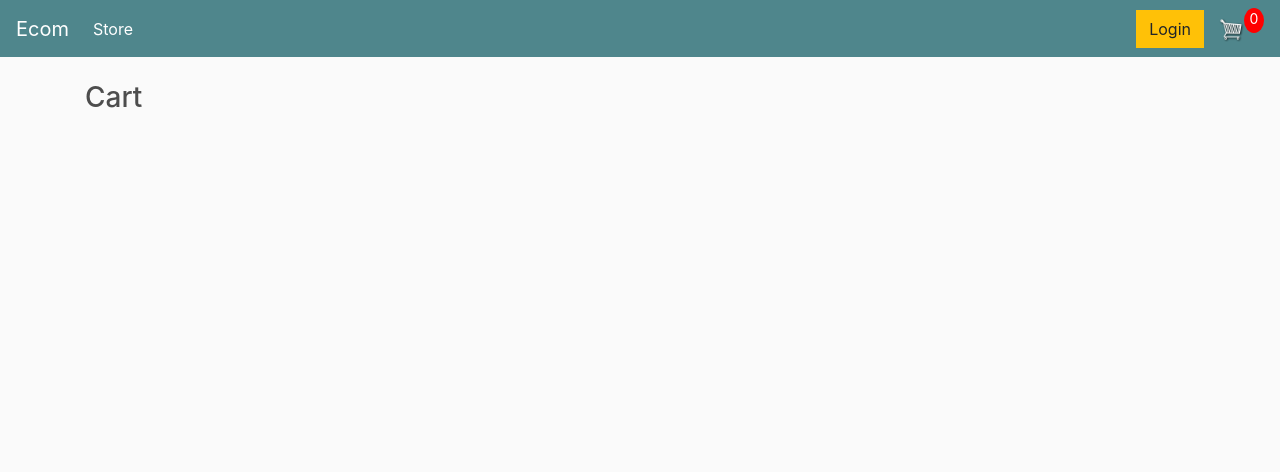
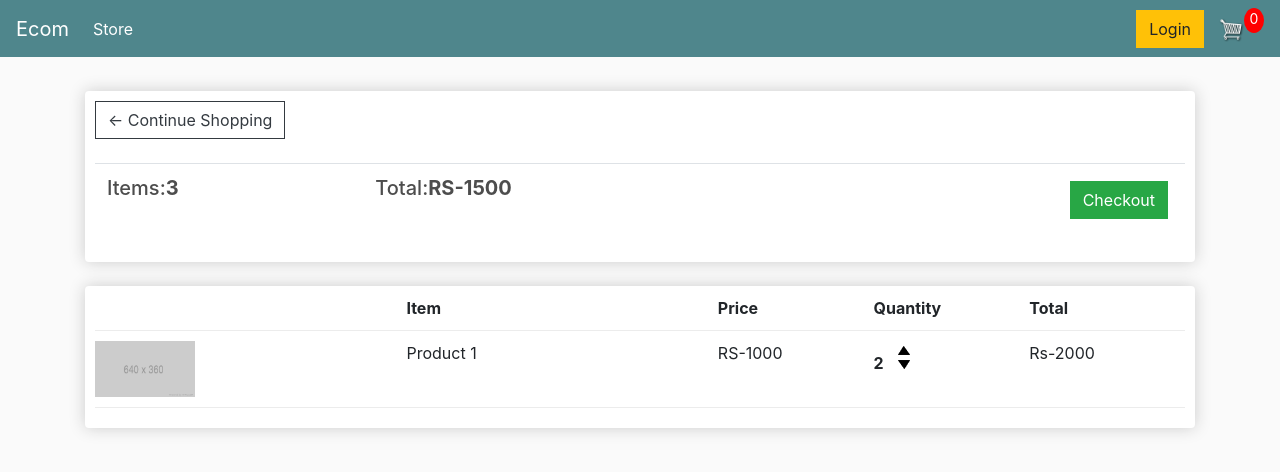
Before and after one commit to ritikchauhan-01/ecommerce, a Django app: page /cart/ in a window 1280 px wide. Shown: the top 472 px of the page. Run offline with Django 3.2, Linux system fonts and the light colour scheme; lists and menus that the app fills with data are empty; some libraries are stand-ins or nearby versions.

Commit message:
Improved cart page

```diff
--- a/store/templates/store/cart.html
+++ b/store/templates/store/cart.html
@@ -1,5 +1,49 @@
 {% extends 'store/main.html' %}
 {% load static %}
 {% block content %}
-    <h3>Cart</h3>
+    <div class="row">
+        <div class="col-lg-12">
+            <div class="box-element">
+                <a class="btn btn-outline-dark" href="{% url 'store' %}">&#x2190; Continue Shopping</a>
+
+                <br>
+                <br>
+                <table class="table">
+                    <tr>
+                        <th><h5>Items:<strong>3</strong></h5></th>
+                        <th><h5>Total:<strong>RS-1500</strong></h5></th>
+                        <th>
+                            <a style="float:right;margin:5px" class="btn btn-success" href="{% url 'checkout' %}">Checkout</a>
+                        </th>
+                </table>
+            </div>
+
+            <br>
+
+            <div class="box-element">
+                <div class="cart-row">
+                    <div style="flex:2"></div>
+                    <div style="flex:2"><strong>Item</strong></div>
+                    <div style="flex:1"><strong>Price</strong></div>
+                    <div style="flex:1"><strong>Quantity</strong></div>
+                    <div style="flex:1"><strong>Total</strong></div>
+                </div>
+
+                <div class="cart-row">
+                    <div style="flex:2"><img class="row-image" src="{% static 'images/placeholder.png' %}"/></div>
+                    <div style="flex:2"><p>Product 1</p></div>
+                    <div style="flex:1"><p>RS-1000</p></div>
+                    <div style="flex:1">
+                        <p class="quantity">2</p>
+                        <div class="quantity">
+                            <img class="chg-quantity" src="{% static 'images/arrow-up.png' %}" />
+                            <img class="chg-quantity" src="{% static 'images/arrow-down.png' %}" />
+                        </div>
+                    </div>
+                    <div style="flex:1"><p>Rs-2000</p></div>
+                </div>
+            </div>
+
+        </div>
+    </div>
 {% endblock content %}
```
Also changed, not shown: static/images/arrow-down.png (added), static/images/arrow-up.png (added).
